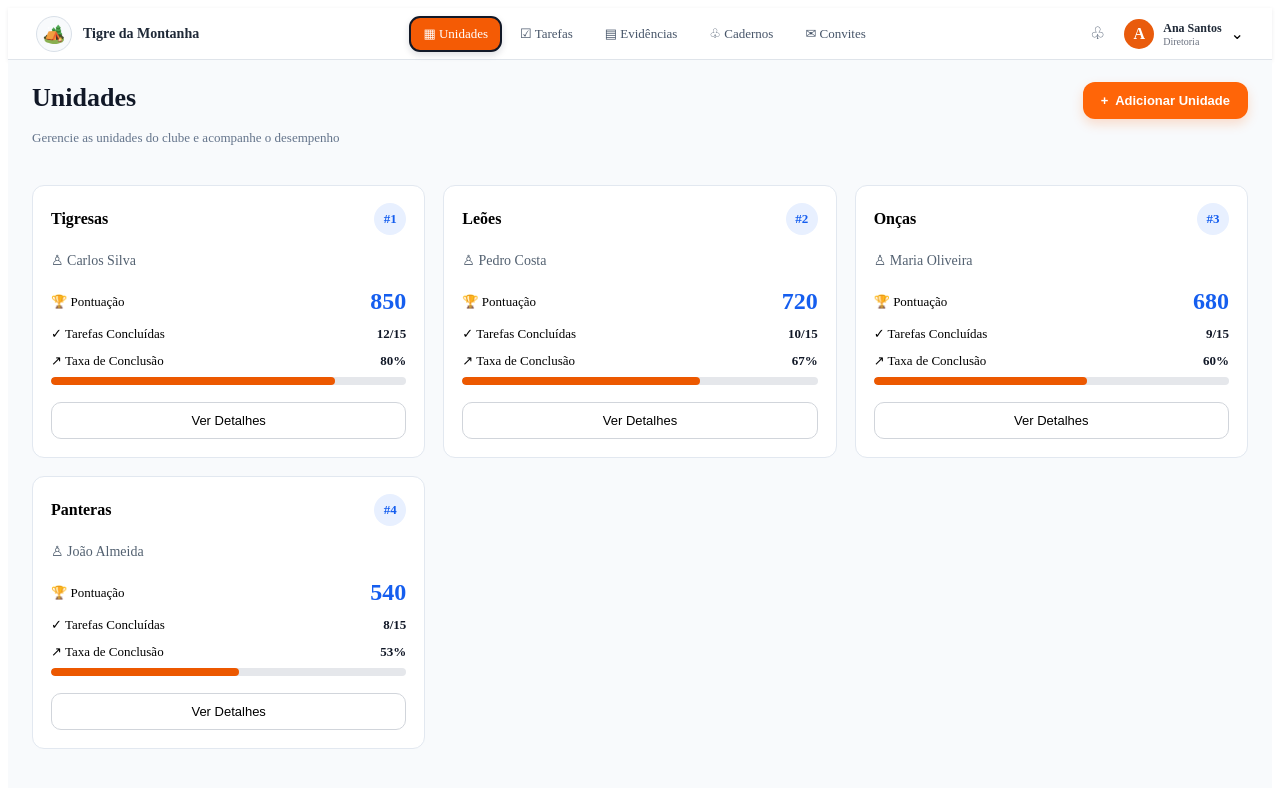
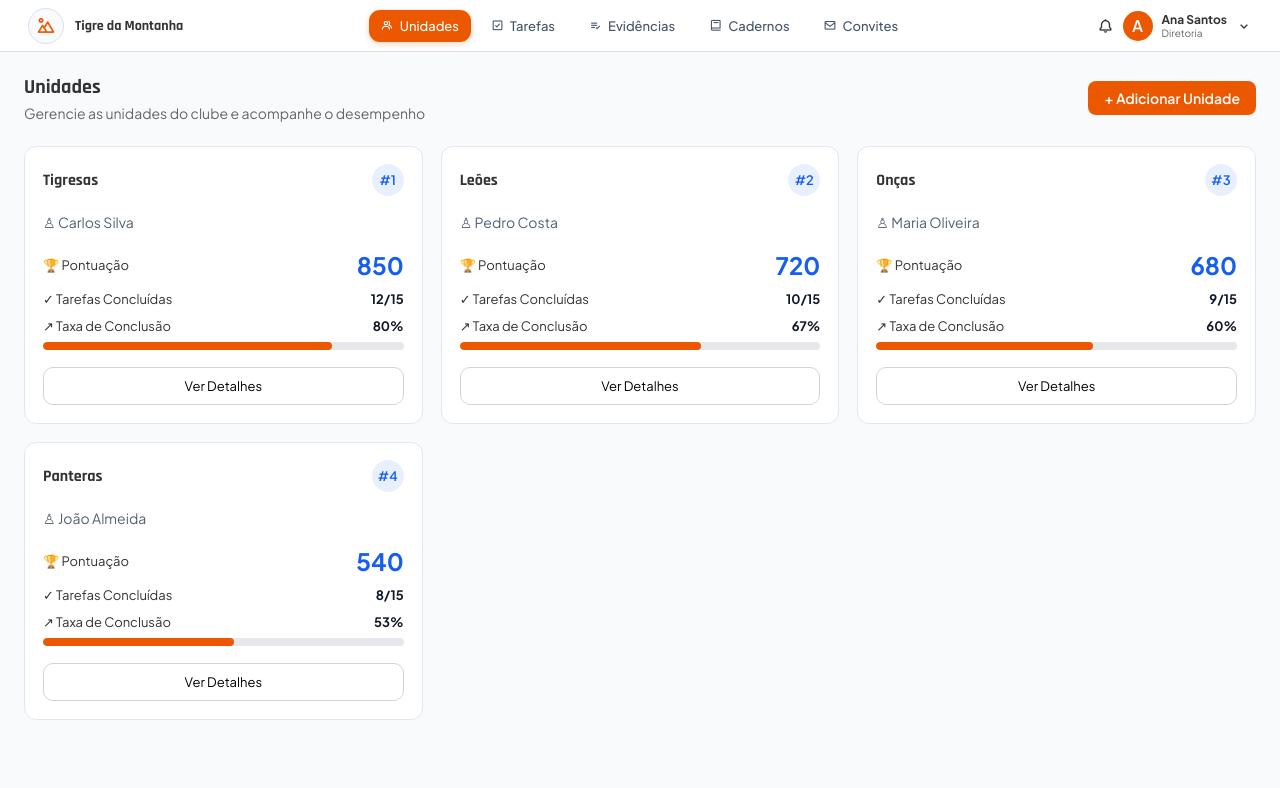
Before and after one commit to desbravadores-sisa/Desbravadores-Aplicacao-Web, a React (Vite) app in the folder desbravadores_aplicacao/: page /unidades in a window 1280 px wide. Shown: the top 788 px of the page. Built offline with nearby package versions, Linux system fonts and the light colour scheme.

Commit message:
feat: centraliza container no meio da tela e padroniza CSS com variáveis globais

```diff
--- a/desbravadores_aplicacao/index.html
+++ b/desbravadores_aplicacao/index.html
@@ -1,9 +1,11 @@
 <!doctype html>
-<html lang="en">
+<html lang="pt-br">
   <head>
     <meta charset="UTF-8" />
     <link rel="icon" type="image/svg+xml" href="/favicon.svg" />
     <meta name="viewport" content="width=device-width, initial-scale=1.0" />
+    <link href='https://unpkg.com/boxicons@2.1.4/css/boxicons.min.css' rel='stylesheet'>
+
     <title>desbravadores_aplicacao</title>
   </head>
   <body>
--- a/desbravadores_aplicacao/src/components/AuthFrom/AuthForm.module.css
+++ b/desbravadores_aplicacao/src/components/AuthFrom/AuthForm.module.css
@@ -1,9 +1,3 @@
-@import url('https://fonts.googleapis.com/css2?family=Rajdhani:wght@400;500;600;700&family=Plus+Jakarta+Sans:wght@400;500;600;700;800&display=swap');
-
-:root {
-  --font-display: 'Rajdhani', sans-serif;
-  --font-body: 'Plus Jakarta Sans', sans-serif;
-}
 
 .container {
   max-width: 420px;
@@ -17,49 +11,111 @@
   font-family: var(--font-display);
   font-weight: 700;
   letter-spacing: 0.02em;
-  color: #E58329;
+  color: var(--color-primary);
+  font-size: var(--font-size-xl);
+  margin: 0;
+}
+
+.subtitle {
+  font-family: var(--font-body);
+  color: var(--color-muted);
+  font-size: var(--font-size-sm);
+  margin-bottom: var(--spacing-lg);
+  font-weight: 400;
+}
+
+.form {
+  background: var(--color-bg);
+  padding: var(--spacing-lg);
+  border: 1px solid var(--color-border);
+  border-radius: var(--radius-md);
+  text-align: left;
+  box-shadow: 0 2px 6px rgba(0,0,0,0.1);
+  font-family: var(--font-body);
+}
+
+.formTitle {
+  font-family: var(--font-display);
+  font-weight: 700;
+  font-size: var(--font-size-lg);
+  margin-bottom: var(--spacing-xs);
+  color: var(--color-text);
+}
+
+.formSubtitle {
+  font-family: var(--font-body);
+  font-size: var(--font-size-sm);
+  color: var(--color-muted);
+  margin-bottom: var(--spacing-md);
+}
+
+.button {
+  width: 100%;
+  padding: var(--spacing-sm) var(--spacing-md);
+  background-color: var(--color-primary);
+  color: var(--color-bg);
+  border: none;
+  border-radius: var(--radius-sm);
+  font-size: var(--font-size-md);
+  cursor: pointer;
+  margin-top: var(--spacing-sm);
+  font-weight: 700;
+  font-family: var(--font-display);
+  transition: background 0.2s, box-shadow 0.2s;
+}
+
+.button:hover {
+  background-color: var(--color-primary-hover);
+  box-shadow: 0 2px 6px rgba(15, 23, 42, 0.25);
+}
+
+
+.title {
+  font-family: var(--font-display);
+  font-weight: 700;
+  letter-spacing: 0.02em;
+  color: var(--color-primary);
   font-size: 28px;
   margin: 0;
 }
 
 .subtitle {
   font-family: var(--font-body);
-  color: gray;
+  color: var(--color-muted);
   font-size: 14px;
   margin-bottom: 25px;
   font-weight: 400;
 }
 
 .form {
-  background: #fff;
+  background: var(--color-bg);
   padding: 25px;
-  border: 1px solid #ddd;
+  border: 1px solid var(--color-border);
   border-radius: 8px;
   text-align: left;
   box-shadow: 0 2px 6px rgba(0,0,0,0.1);
   font-family: var(--font-body);
 }
 
-
 .formTitle {
   font-family: var(--font-display);
   font-weight: 700;
   font-size: 20px;
   margin-bottom: 5px;
-  color: #333;
+  color: var(--color-text);
 }
 
 .formSubtitle {
   font-family: var(--font-body);
   font-size: 13px;
-  color: #666;
+  color: var(--color-muted);
   margin-bottom: 20px;
 }
 
 .button {
   width: 100%;
   padding: 12px;
-  background-color: #E58329;
+  background-color: var(--color-primary);
   color: white;
   border: none;
   border-radius: 4px;
--- a/desbravadores_aplicacao/src/components/Input/Input.module.css
+++ b/desbravadores_aplicacao/src/components/Input/Input.module.css
@@ -1,47 +1,42 @@
-@import url('https://fonts.googleapis.com/css2?family=Rajdhani:wght@400;500;600;700&family=Plus+Jakarta+Sans:wght@400;500;600;700;800&display=swap');
-
-:root {
-  --font-display: 'Rajdhani', sans-serif;
-  --font-body: 'Plus Jakarta Sans', sans-serif;
-}
-
 .formGroup {
-  margin-bottom: 15px;
+  margin-bottom: var(--spacing-md);
   font-family: var(--font-body);
 }
 
 .label {
   display: block;
-  margin-bottom: 5px;
+  margin-bottom: var(--spacing-xs);
   font-weight: 600;
-  color: #333;
+  color: var(--color-text);
   font-family: var(--font-display);
   letter-spacing: 0.02em;
+  font-size: var(--font-size-sm);
 }
 
 .input {
   width: 100%;
   box-sizing: border-box;
-  padding: 10px;
-  border: 1px solid #ccc;
-  border-radius: 6px;
+  padding: var(--spacing-sm);
+  border: 1px solid var(--color-border);
+  border-radius: var(--radius-md);
   transition: border 0.2s;
   font-family: var(--font-body);
+  font-size: var(--font-size-sm);
 }
 
 .input:focus {
-  border-color: #E58329;
+  border-color: var(--color-primary);
   outline: none;
 }
 
 .inputError {
-  border: 1px solid red;
+  border: 1px solid var(--color-destructive, red);
 }
 
 .errorMessage {
-  color: red;
-  font-size: 12px;
-  margin-top: 4px;
+  color: var(--color-destructive, red);
+  font-size: var(--font-size-xs);
+  margin-top: var(--spacing-xs);
   font-weight: 400;
   font-family: var(--font-body);
 }
--- a/desbravadores_aplicacao/src/components/Navbar/Navbar.jsx
+++ b/desbravadores_aplicacao/src/components/Navbar/Navbar.jsx
@@ -7,57 +7,44 @@ function Navbar() {
 
       <div className={styles.logoArea}>
         <div className={styles.logo}>
-          🏕️
+          <i className='bx bx-landscape'></i>
         </div>
-
-        <span className={styles.title}>
-          Tigre da Montanha
-        </span>
+        <span className={styles.title}>Tigre da Montanha</span>
       </div>
 
-
       <div className={styles.menu}>
-
         <NavLink className={({ isActive }) => isActive ? styles.active : ""} to="/unidades">
-          ▦ Unidades
+          <i className='bx bx-group'></i> Unidades
         </NavLink>
 
         <a href="/tarefas">
-          ☑ Tarefas
+          <i className='bx bx-check-square'></i> Tarefas
         </a>
 
         <a href="/evidencias">
-          ▤ Evidências
+          <i className='bx bx-list-check'></i> Evidências
         </a>
 
         <NavLink className={({ isActive }) => isActive ? styles.active : ""} to="/cadernos">
-          ♧ Cadernos
+          <i className='bx bx-book'></i> Cadernos
         </NavLink>
 
         <a href="/convites">
-          ✉ Convites
+          <i className='bx bx-envelope'></i> Convites
         </a>
-
       </div>
 
+      <div className={styles.profile}>
+        <i className='bx bx-bell'></i>
 
-      <div className={styles.profile}>
-
-        <span className={styles.notification}>
-          ♧
-        </span>
-
-        <div className={styles.avatar}>
-          A
-        </div>
+        <div className={styles.avatar}>A</div>
 
         <div>
           <strong>Ana Santos</strong>
           <small>Diretoria</small>
         </div>
 
-        <span>⌄</span>
-
+        <i className='bx bx-chevron-down'></i>
       </div>
 
     </nav>
--- a/desbravadores_aplicacao/src/components/Navbar/Navbar.module.css
+++ b/desbravadores_aplicacao/src/components/Navbar/Navbar.module.css
@@ -1,6 +1,6 @@
 .navbar {
   height: 52px;
-  background: #fff;
+  background: var(--color-bg);
 
   display: flex;
   align-items: center;
@@ -8,15 +8,13 @@
 
   padding: 0 28px;
 
-  border-bottom: 1px solid #dfe4ea;
+  border-bottom: 1px solid var(--color-border);
   box-shadow: 0 1px 4px rgba(15, 23, 42, 0.08);
 
   box-sizing: border-box;
 }
 
-
 /* LOGO */
-
 .logoArea {
   display: flex;
   align-items: center;
@@ -35,28 +33,32 @@
   border-radius: 50%;
   background: #f8fafc;
   border: 1px solid #d9e0e8;
-  font-size: 18px;
+  font-size: 20px;
+  color: var(--color-primary);
 }
 
 .title {
-  color: #1f2937;
+  color: var(--color-text);
   font-size: 14px;
   font-weight: 700;
   white-space: nowrap;
+  font-family: var(--font-display);
 }
 
-
 /* MENU */
-
 .menu {
   display: flex;
   align-items: center;
-  gap: 4px;
+  gap: 6px;
   margin: 0 auto;
   padding: 0 24px;
 }
 
 .menu a {
+  display: flex;
+  align-items: center;
+  gap: 6px;
+
   box-sizing: border-box;
   text-decoration: none;
   color: #475569;
@@ -75,17 +77,16 @@
 .menu a:hover {
   background: #f5f5f5;
 }
-
 .menu a.active {
-  background: #f45b05;
-  border-color: #111827;
+  background: var(--color-primary);
   color: #fff;
-  box-shadow: 0 3px 7px rgba(15, 23, 42, 0.14);
+  border: none;
+  box-shadow: 0 2px 6px rgba(236, 88, 0, 0.25);
+  border-radius: 11px;
 }
 
 
 /* PERFIL */
-
 .profile {
   display: flex;
   align-items: center;
@@ -93,10 +94,9 @@
   flex-shrink: 0;
 }
 
-.notification {
-  margin-right: 10px;
+.profile .material-icons {
+  font-size: 20px;
   color: #475569;
-  font-size: 17px;
 }
 
 .avatar {
@@ -104,8 +104,7 @@
   height: 30px;
 
   border-radius: 50%;
-
-  background: #e95b0c;
+  background: var(--color-primary);
   color: white;
 
   display: flex;
@@ -117,16 +116,17 @@
 
 .profile strong {
   display: block;
-  color: #1f2937;
+  color: var(--color-text);
   font-size: 12px;
 }
 
 .profile small {
   display: block;
   font-size: 10px;
-  color: #6b7280;
+  color: var(--color-muted);
 }
 
+/* RESPONSIVO */
 @media (max-width: 900px) {
   .navbar {
     padding: 0 16px;
--- /dev/null
+++ b/desbravadores_aplicacao/src/components/SectionHeader/SectionHeader.jsx
@@ -0,0 +1,21 @@
+import styles from "./SectionHeader.module.css";
+
+function SectionHeader({ title, subtitle, buttonText, onButtonClick }) {
+  return (
+    <header className={styles.header}>
+      <div className={styles.heading}>
+        <h1>{title}</h1>
+        <p>{subtitle}</p>
+      </div>
+      <button
+        type="button"
+        className={styles.addButton}
+        onClick={onButtonClick}
+      >
+        {buttonText}
+      </button>
+    </header>
+  );
+}
+
+export default SectionHeader;
--- /dev/null
+++ b/desbravadores_aplicacao/src/components/SectionHeader/SectionHeader.module.css
@@ -0,0 +1,39 @@
+.header {
+  display: flex;
+  align-items: center;
+  justify-content: space-between;
+  margin-bottom: var(--spacing-lg);
+}
+
+.heading h1 {
+  font-size: var(--font-size-lg);
+  font-weight: 700;
+  margin: 0;
+  font-family: var(--font-display);
+  color: var(--color-text);
+}
+
+.heading p {
+  font-size: var(--font-size-sm);
+  color: var(--color-muted);
+  margin: var(--spacing-xs) 0 0;
+  font-family: var(--font-body);
+}
+
+.addButton {
+  background: var(--color-primary);
+  color: var(--color-bg);
+  border: none;
+  border-radius: var(--radius-md);
+  padding:   var(--spacing-sm) var(--spacing-md);
+  font-size: var(--font-size-sm);
+  font-weight: 600;
+  cursor: pointer;
+  transition: background 0.2s, box-shadow 0.2s;
+  font-family: var(--font-body);
+}
+
+.addButton:hover {
+  background: var(--color-primary-hover);
+  box-shadow: 0 2px 6px rgba(15, 23, 42, 0.25);
+}
--- a/desbravadores_aplicacao/src/index.css
+++ b/desbravadores_aplicacao/src/index.css
@@ -1,111 +1,67 @@
+@import url('https://fonts.googleapis.com/css2?family=Rajdhani:wght@400;500;600;700&family=Plus+Jakarta+Sans:wght@400;500;600;700;800&display=swap');
+
 :root {
-  --text: #6b6375;
-  --text-h: #08060d;
-  --bg: #fff;
-  --border: #e5e4e7;
-  --code-bg: #f4f3ec;
-  --accent: #aa3bff;
-  --accent-bg: rgba(170, 59, 255, 0.1);
-  --accent-border: rgba(170, 59, 255, 0.5);
-  --social-bg: rgba(244, 243, 236, 0.5);
-  --shadow:
-    rgba(0, 0, 0, 0.1) 0 10px 15px -3px, rgba(0, 0, 0, 0.05) 0 4px 6px -2px;
+  /* Fontes */
+  --font-display: 'Rajdhani', sans-serif;
+  --font-body: 'Plus Jakarta Sans', sans-serif;
 
-  --sans: system-ui, 'Segoe UI', Roboto, sans-serif;
-  --heading: system-ui, 'Segoe UI', Roboto, sans-serif;
-  --mono: ui-monospace, Consolas, monospace;
+  /* Cores */
+  --color-primary: #EC5800;
+  --color-primary-hover: #D34F00;
+  --color-secondary: #2D6CDF;
+  --color-bg: #ffffff;
+  --color-border: #dddddd;
+  --color-text: #333333;
+  --color-muted: #666666;
 
-  font: 18px/145% var(--sans);
-  letter-spacing: 0.18px;
-  color-scheme: light dark;
-  color: var(--text);
-  background: var(--bg);
-  font-synthesis: none;
-  text-rendering: optimizeLegibility;
-  -webkit-font-smoothing: antialiased;
-  -moz-osx-font-smoothing: grayscale;
+  /* Tamanhos de fonte */
+  --font-size-xs: 12px;
+  --font-size-sm: 14px;
+  --font-size-md: 16px;
+  --font-size-lg: 20px;
+  --font-size-xl: 24px;
 
-  @media (max-width: 1024px) {
-    font-size: 16px;
-  }
-}
+  /* Espaçamentos */
+  --spacing-xs: 4px;
+  --spacing-sm: 8px;
+  --spacing-md: 16px;
+  --spacing-lg: 24px;
+  --spacing-xl: 32px;
 
-@media (prefers-color-scheme: dark) {
-  :root {
-    --text: #9ca3af;
-    --text-h: #f3f4f6;
-    --bg: #16171d;
-    --border: #2e303a;
-    --code-bg: #1f2028;
-    --accent: #c084fc;
-    --accent-bg: rgba(192, 132, 252, 0.15);
-    --accent-border: rgba(192, 132, 252, 0.5);
-    --social-bg: rgba(47, 48, 58, 0.5);
-    --shadow:
-      rgba(0, 0, 0, 0.4) 0 10px 15px -3px, rgba(0, 0, 0, 0.25) 0 4px 6px -2px;
-  }
-
-  #social .button-icon {
-    filter: invert(1) brightness(2);
-  }
+  /* Radius */
+  --radius-sm: 4px;
+  --radius-md: 8px;
+  --radius-lg: 12px;
 }
 
 body {
+  font-family: var(--font-body);
+  margin: 0;
+  background-color: var(--color-bg);
+  color: var(--color-text);
+  font-size: var(--font-size-md);
+}
+
+h1, h2, h3, h4, h5, h6 {
+  font-family: var(--font-display);
   margin: 0;
 }
 
-#root {
-  width: 100%;
-  min-width: 0;
-  margin: 0;
-  text-align: left;
-  border: 0;
-  min-height: 100svh;
-  display: flex;
-  flex-direction: column;
-  box-sizing: border-box;
+h1 {
+  font-size: var(--font-size-xl);
 }
 
-h1,
 h2 {
-  font-family: var(--heading);
-  font-weight: 500;
-  color: var(--text-h);
+  font-size: var(--font-size-lg);
 }
 
-h1 {
-  font-size: 56px;
-  letter-spacing: -1.68px;
-  margin: 32px 0;
-  @media (max-width: 1024px) {
-    font-size: 36px;
-    margin: 20px 0;
-  }
-}
-h2 {
-  font-size: 24px;
-  line-height: 118%;
-  letter-spacing: -0.24px;
-  margin: 0 0 8px;
-  @media (max-width: 1024px) {
-    font-size: 20px;
-  }
-}
 p {
+  font-size: var(--font-size-md);
   margin: 0;
 }
 
-code,
-.counter {
-  font-family: var(--mono);
-  display: inline-flex;
-  border-radius: 4px;
-  color: var(--text-h);
+button {
+  font-family: var(--font-body);
+  font-size: var(--font-size-sm);
+  cursor: pointer;
 }
-
-code {
-  font-size: 15px;
-  line-height: 135%;
-  padding: 4px 8px;
-  background: var(--code-bg);
-}
--- a/desbravadores_aplicacao/src/main.jsx
+++ b/desbravadores_aplicacao/src/main.jsx
@@ -1,5 +1,6 @@
 import { StrictMode } from 'react'
 import { createRoot } from 'react-dom/client'
+import './index.css';
 import App from './App.jsx'
 
 createRoot(document.getElementById('root')).render(
--- a/desbravadores_aplicacao/src/pages/Unidades.jsx
+++ b/desbravadores_aplicacao/src/pages/Unidades.jsx
@@ -1,21 +1,18 @@
 import UnitCard from "../components/UnitCard/UnitCard";
+import SectionHeader from "../components/SectionHeader/SectionHeader";
 import styles from "./Unidades.module.css";
 
 function Unidades() {
   return (
-    <main className={styles.page}>
-      <header className={styles.header}>
-        <div className={styles.heading}>
-          <h1>Unidades</h1>
-          <p>Gerencie as unidades do clube e acompanhe o desempenho</p>
-        </div>
-        <button type="button" className={styles.addButton}>
-          +&nbsp; Adicionar Unidade
-        </button>
-      </header>
+<main className={styles.page}>
+      <SectionHeader
+        title="Unidades"
+        subtitle="Gerencie as unidades do clube e acompanhe o desempenho"
+        buttonText="+ Adicionar Unidade"
+        onButtonClick={() => console.log("Adicionar Unidade clicado")}
+      />
 
       <div className={styles.grid}>
-
         <UnitCard
           name="Tigresas"
           leader="Carlos Silva"
@@ -25,7 +22,6 @@ function Unidades() {
           totalTasks={15}
           completionRate={80}
         />
-
 
         <UnitCard
           name="Leões"
@@ -37,7 +33,6 @@ function Unidades() {
           completionRate={67}
         />
 
-
         <UnitCard
           name="Onças"
           leader="Maria Oliveira"
@@ -48,7 +43,6 @@ function Unidades() {
           completionRate={60}
         />
 
-
         <UnitCard
           name="Panteras"
           leader="João Almeida"
@@ -58,7 +52,6 @@ function Unidades() {
           totalTasks={15}
           completionRate={53}
         />
-
       </div>
     </main>
   );
--- a/desbravadores_aplicacao/src/pages/Unidades.module.css
+++ b/desbravadores_aplicacao/src/pages/Unidades.module.css
@@ -7,45 +7,6 @@
   text-align: left;
 }
 
-.header {
-  display: flex;
-  align-items: flex-start;
-  justify-content: space-between;
-  gap: 24px;
-  margin-bottom: 25px;
-}
-
-.heading h1 {
-  margin: 0 0 3px;
-  color: #111827;
-  font-size: 26px;
-  line-height: 1.25;
-  letter-spacing: 0;
-  font-weight: 700;
-}
-
-.heading p {
-  color: #64748b;
-  font-size: 13px;
-  line-height: 1.5;
-}
-
-.addButton {
-  border: 0;
-  border-radius: 12px;
-  padding: 11px 18px;
-  background: #ff6508;
-  color: #fff;
-  font-size: 13px;
-  font-weight: 700;
-  white-space: nowrap;
-  box-shadow: 0 5px 12px rgba(255, 101, 8, 0.2);
-  cursor: pointer;
-}
-
-.addButton:hover {
-  background: #e95700;
-}
 
 .grid {
   display: grid;
```
